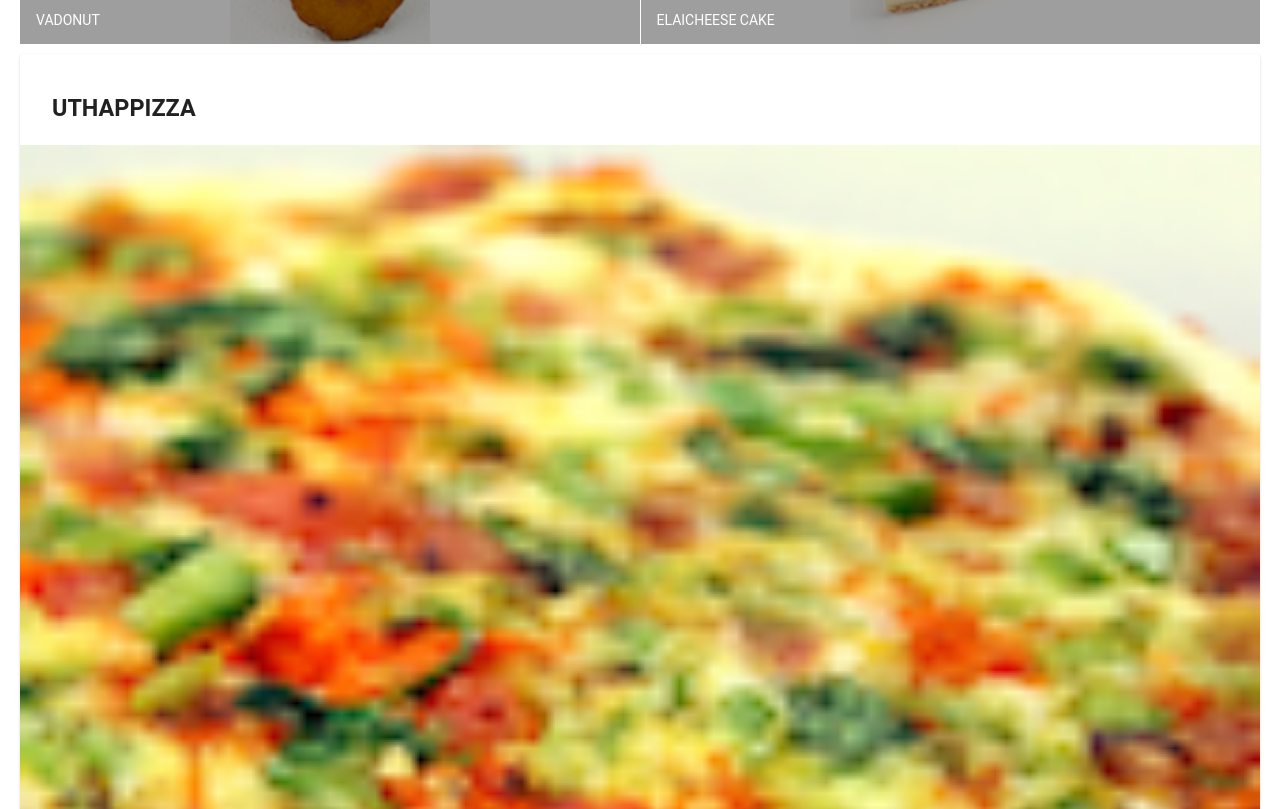
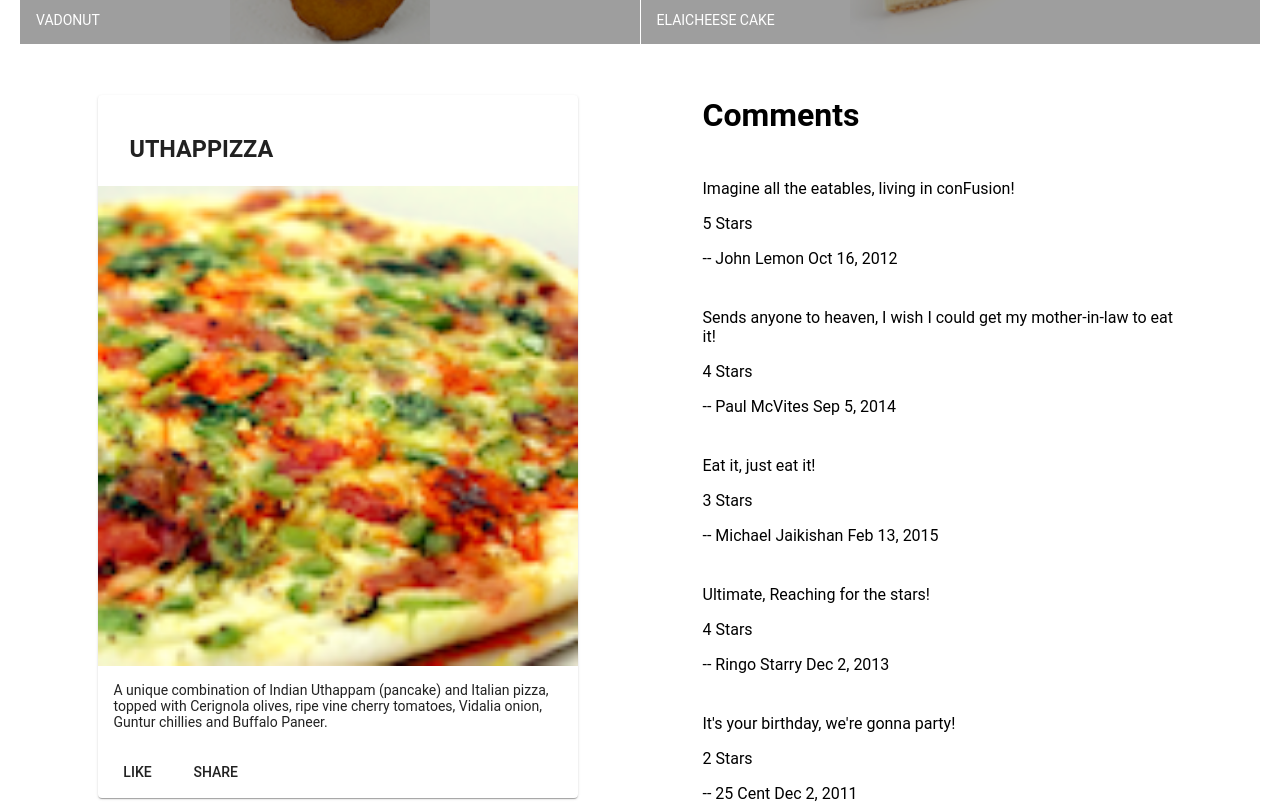
Before and after one commit to saugusth/Angular, an Angular app: page / in a window 1280 px wide. Shown: the part 520-1329 px from the top of the page. Built offline with nearby package versions, Linux system fonts and the light colour scheme.

Commit message:
Assignment 1

```diff
--- a/src/app/app.module.ts
+++ b/src/app/app.module.ts
@@ -13,11 +13,13 @@
 import { MenuComponent } from './menu/menu.component';
 import {MatListModule} from '@angular/material/list';
 import {MatGridListModule} from '@angular/material/grid-list';
+import { DishdetailComponent } from './dishdetail/dishdetail.component';
 
 @NgModule({
   declarations: [
     AppComponent,
-    MenuComponent
+    MenuComponent,
+    DishdetailComponent
   ],
   imports: [
     BrowserModule,
--- /dev/null
+++ b/src/app/dishdetail/dishdetail.component.html
@@ -0,0 +1,36 @@
+<div class="container"
+    fxLayout="row"
+    fxLayout.sm="column"
+    fxLayout.xs="column"
+    fxLayoutAlign.gt-md="space-around center"
+    fxLayoutGap="10px"
+    fxLayoutGap.xs="0">
+
+  <div fxFlex="40" *ngIf="dish">
+        <mat-card>
+            <mat-card-header>
+                <mat-card-title>
+                    <h3>{{dish.name | uppercase}}</h3>
+                </mat-card-title>
+            </mat-card-header>
+            <img mat-card-image src="{{dish.image}}" alt="{{dish.name}}" sizes="100px">
+            <mat-card-content>
+                <p>{{dish.description}}</p>
+            </mat-card-content>
+            <mat-card-actions>
+                <button mat-button>LIKE</button>
+                <button mat-button>SHARE</button>
+            </mat-card-actions>
+        </mat-card>
+  </div>
+
+  <div fxFlex="40" *ngIf="dish">
+    <h1>Comments</h1>
+    <mat-list *ngFor="let comments of dish.comments">
+        <p>{{comments.comment}}</p>
+        <p>{{comments.rating}} Stars</p>
+        <p>-- {{comments.author}} {{comments.date | date}}</p>
+    </mat-list>
+  </div>
+
+</div>
--- /dev/null
+++ b/src/app/dishdetail/dishdetail.component.ts
@@ -0,0 +1,60 @@
+import { Component, OnInit } from '@angular/core';
+
+const DISH = {
+  id: '0',
+  name: 'Uthappizza',
+  image: '/assets/images/uthappizza.png',
+  category: 'mains',
+  featured: true,
+  label: 'Hot',
+  price: '4.99',
+  // tslint:disable-next-line:max-line-length
+  description: 'A unique combination of Indian Uthappam (pancake) and Italian pizza, topped with Cerignola olives, ripe vine cherry tomatoes, Vidalia onion, Guntur chillies and Buffalo Paneer.',
+  comments: [
+       {
+           rating: 5,
+           comment: 'Imagine all the eatables, living in conFusion!',
+           author: 'John Lemon',
+           date: '2012-10-16T17:57:28.556094Z'
+       },
+       {
+           rating: 4,
+           comment: 'Sends anyone to heaven, I wish I could get my mother-in-law to eat it!',
+           author: 'Paul McVites',
+           date: '2014-09-05T17:57:28.556094Z'
+       },
+       {
+           rating: 3,
+           comment: 'Eat it, just eat it!',
+           author: 'Michael Jaikishan',
+           date: '2015-02-13T17:57:28.556094Z'
+       },
+       {
+           rating: 4,
+           comment: 'Ultimate, Reaching for the stars!',
+           author: 'Ringo Starry',
+           date: '2013-12-02T17:57:28.556094Z'
+       },
+       {
+           rating: 2,
+           comment: 'It\'s your birthday, we\'re gonna party!',
+           author: '25 Cent',
+           date: '2011-12-02T17:57:28.556094Z'
+       }
+   ]
+};
+
+@Component({
+  selector: 'app-dishdetail',
+  templateUrl: './dishdetail.component.html',
+  styleUrls: ['./dishdetail.component.scss']
+})
+export class DishdetailComponent implements OnInit {
+  dish = DISH;
+
+  constructor() { }
+
+  ngOnInit(): void {
+  }
+
+}
--- a/src/app/menu/menu.component.html
+++ b/src/app/menu/menu.component.html
@@ -1,41 +1,29 @@
-<div class="container"
-fxLayout="column"
-fxLayoutGap="10px">
-
+<!--
+  fxLayout is used by angular to set the flex layout to horizontal or vertical
+  column = vertical
+  row = horizontal
+-->
+<div class="container" fxLayout="column" fxLayoutGap="10px">
+    <!--
+        mat-list = angular material list component,
+        mat-list is like the media object from bootstrap
+        fxFlex = means that the component will be a single piece
+    -->
     <div fxFlex>
         <div>
-            <h3>Munu</h3>
+            <h3>Menu</h3>
             <hr>
         </div>
     </div>
-
     <div fxFlex>
-        <mat-grid-list fxFlex cols="2" rowHeight="200px">
+        <mat-grid-list cols="2" rowHeight="200px">
             <mat-grid-tile *ngFor="let dish of dishes">
-                <img height="200px" src="{{dish.image}}" alt="{{dish.name}}">
+                <img height="200px" src={{dish.image}} alt={{dish.name}}>
                 <mat-grid-tile-footer>
-                    <h1 matLine>{{dish.name | uppercase}}</h1>
+                    <h1 mat-line>{{ dish.name | uppercase }}</h1>
                 </mat-grid-tile-footer>
             </mat-grid-tile>
         </mat-grid-list>
     </div>
-
-    <div fxFlex *ngIf="selectedDish">
-        <mat-card>
-            <mat-card-header>
-                <mat-card-title>
-                    <h3>{{selectedDish.name | uppercase}}</h3>
-                </mat-card-title>
-            </mat-card-header>
-            <img mat-card-image src="{{selectedDish.image}}" alt="{{selectedDish.name}}">
-            <mat-card-content>
-                <p>{{selectedDish.description}}</p>
-            </mat-card-content>
-            <mat-card-actions>
-                <button mat-button>LIKE</button>
-                <button mat-button>SHARE</button>
-            </mat-card-actions>
-        </mat-card>
-    </div>
-
+    <app-dishdetail></app-dishdetail>
 </div>
```
Also changed, not shown: src/app/dishdetail/dishdetail.component.scss (added), 1 other file (tests, documents, lock files or other folders).
